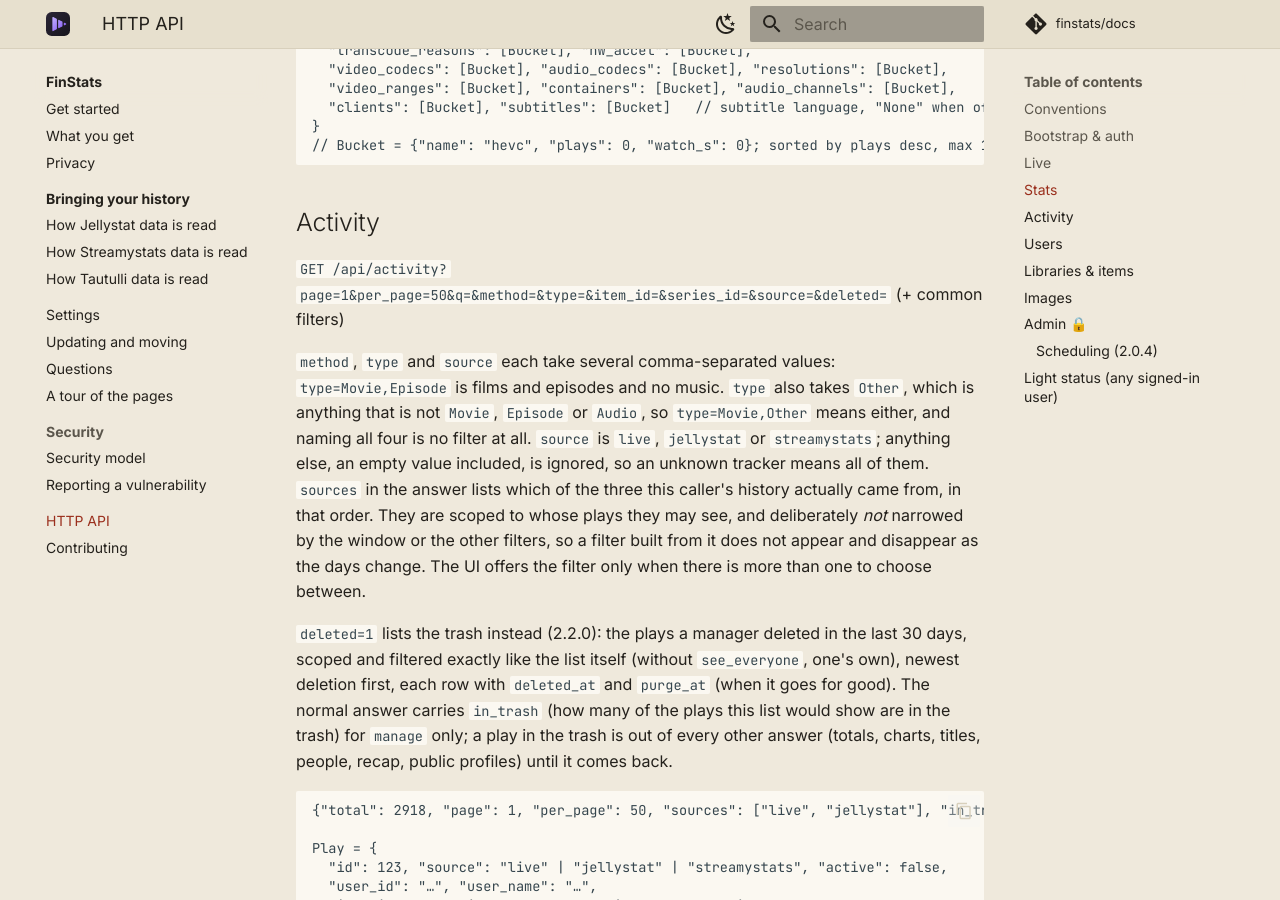
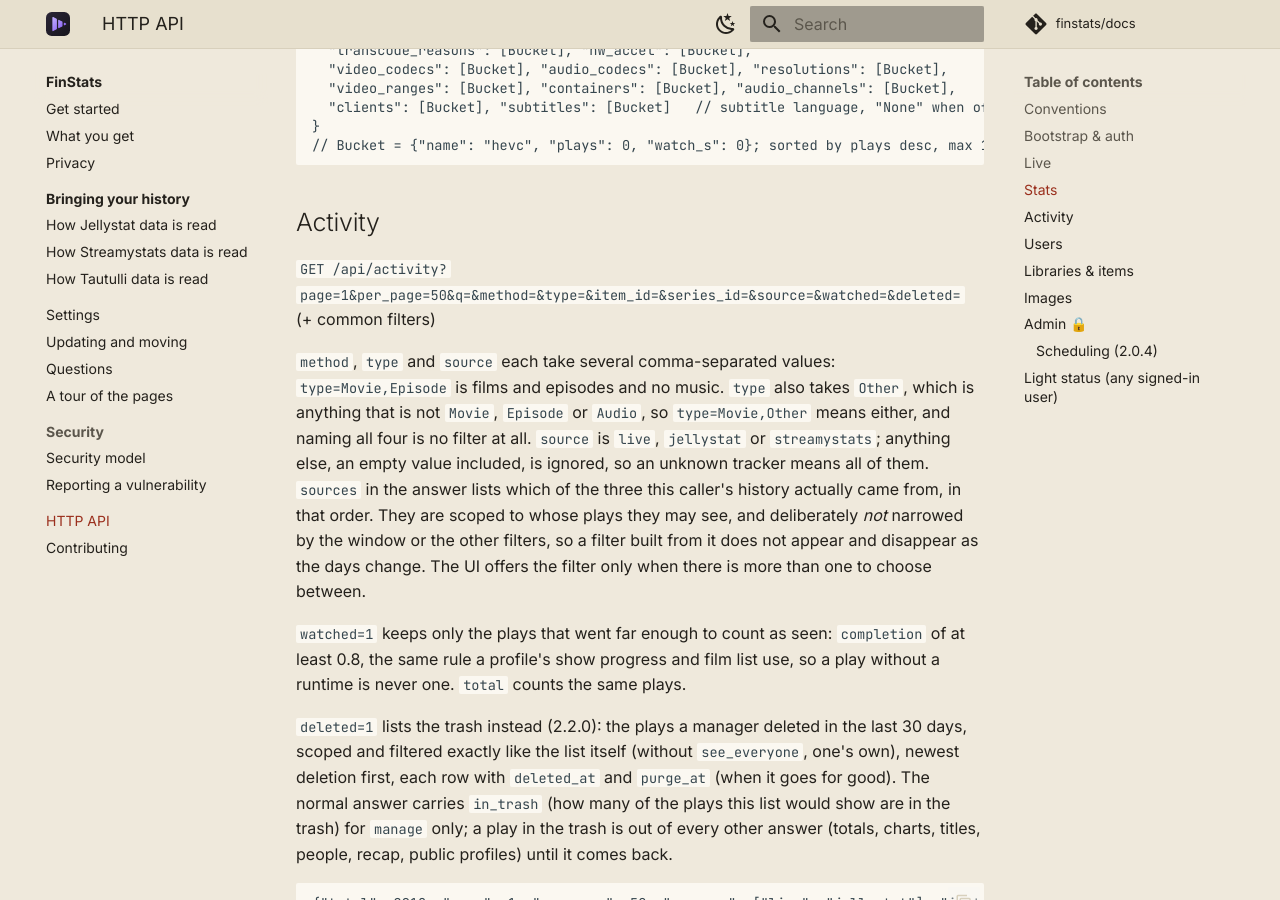
Before and after one commit to finstats/docs, an MkDocs documentation site: the page built from docs/finstats/api.md, in a window 1280 px wide and 900 px high, scrolled down 2998 px. Built offline with MkDocs 1.6.1 and Material for MkDocs 9.7.7, drawn with Linux system fonts in a browser that asks for light colours; comment, search, counter and statistics services are not loaded.

Commit message:
docs(finstats): watched=1 on /api/activity

```diff
--- a/docs/finstats/api.md
+++ b/docs/finstats/api.md
@@ -107,7 +107,7 @@ for `kind=users`, which has no viewers to count, the default order). Any other `
 
 ## Activity
 
-`GET /api/activity?page=1&per_page=50&q=&method=&type=&item_id=&series_id=&source=&deleted=` (+ common filters)
+`GET /api/activity?page=1&per_page=50&q=&method=&type=&item_id=&series_id=&source=&watched=&deleted=` (+ common filters)
 
 `method`, `type` and `source` each take several comma-separated values: `type=Movie,Episode` is films
 and episodes and no music. `type` also takes `Other`, which is anything that is not `Movie`,
@@ -117,6 +117,9 @@ so an unknown tracker means all of them. `sources` in the answer lists which of
 in that order. They are scoped to whose plays they may see, and deliberately *not* narrowed by the window or
 the other filters, so a filter built from it does not appear and disappear as the days change. The UI
 offers the filter only when there is more than one to choose between.
+
+`watched=1` keeps only the plays that went far enough to count as seen: `completion` of at least 0.8, the same rule a
+profile's show progress and film list use, so a play without a runtime is never one. `total` counts the same plays.
 
 `deleted=1` lists the trash instead (2.2.0): the plays a manager deleted in the last 30 days, scoped and filtered
 exactly like the list itself (without `see_everyone`, one's own), newest deletion first, each row with `deleted_at` and
```
